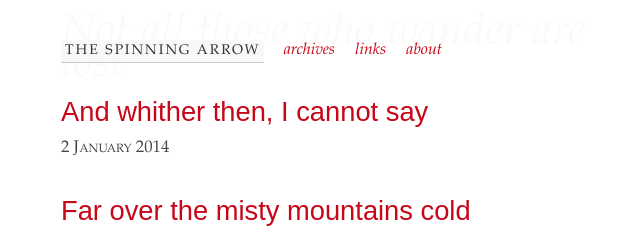
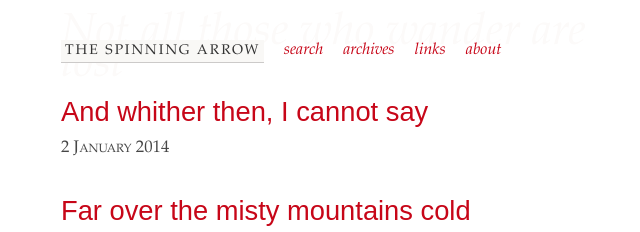
Before and after one commit to spinningarrow/blog.sahil.me, a Jekyll site: the page built from index.html, in a window 1280 px wide. Shown: the top 232 px of the page, without its empty margins (279-919 px from the left). Built offline with Jekyll 4.4.1, drawn with Linux system fonts in a browser that asks for light colours; some web fonts are replaced; comment, search, counter and statistics services are not loaded.

Commit message:
Add 'Search' link to navbar

```diff
--- a/_layouts/default.html
+++ b/_layouts/default.html
@@ -37,6 +37,7 @@
 
 		<nav class="nav-main">
 			<ul>
+				<li><a href="//www.google.com/search?q=site%3Ablog.sahil.me">Search</a></li>
 				<li><a href="/archives/">Archives</a></li>
 				<li><a href="/links/">Links</a></li>
 				<li><a href="/about/">About</a></li>
```
